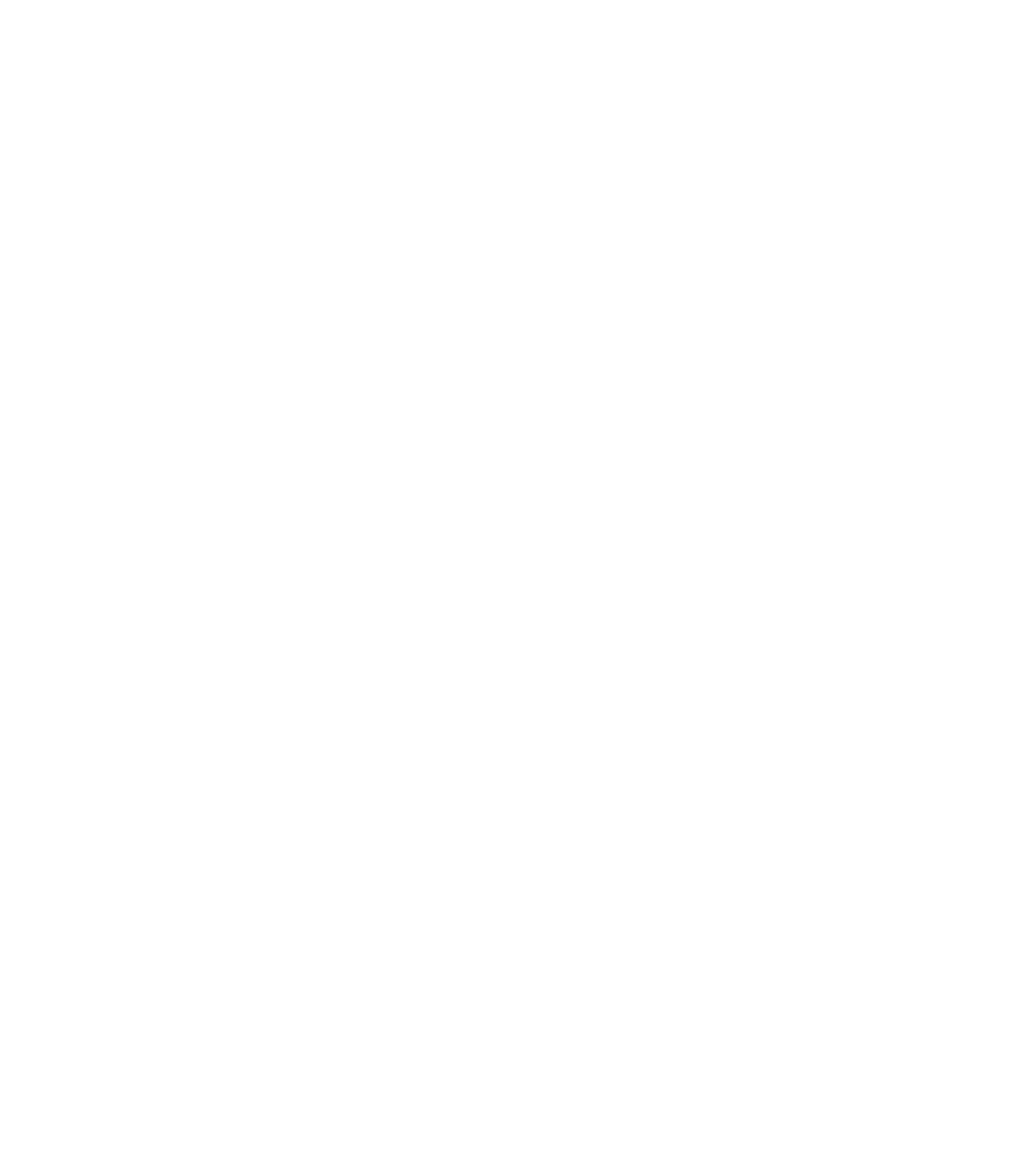
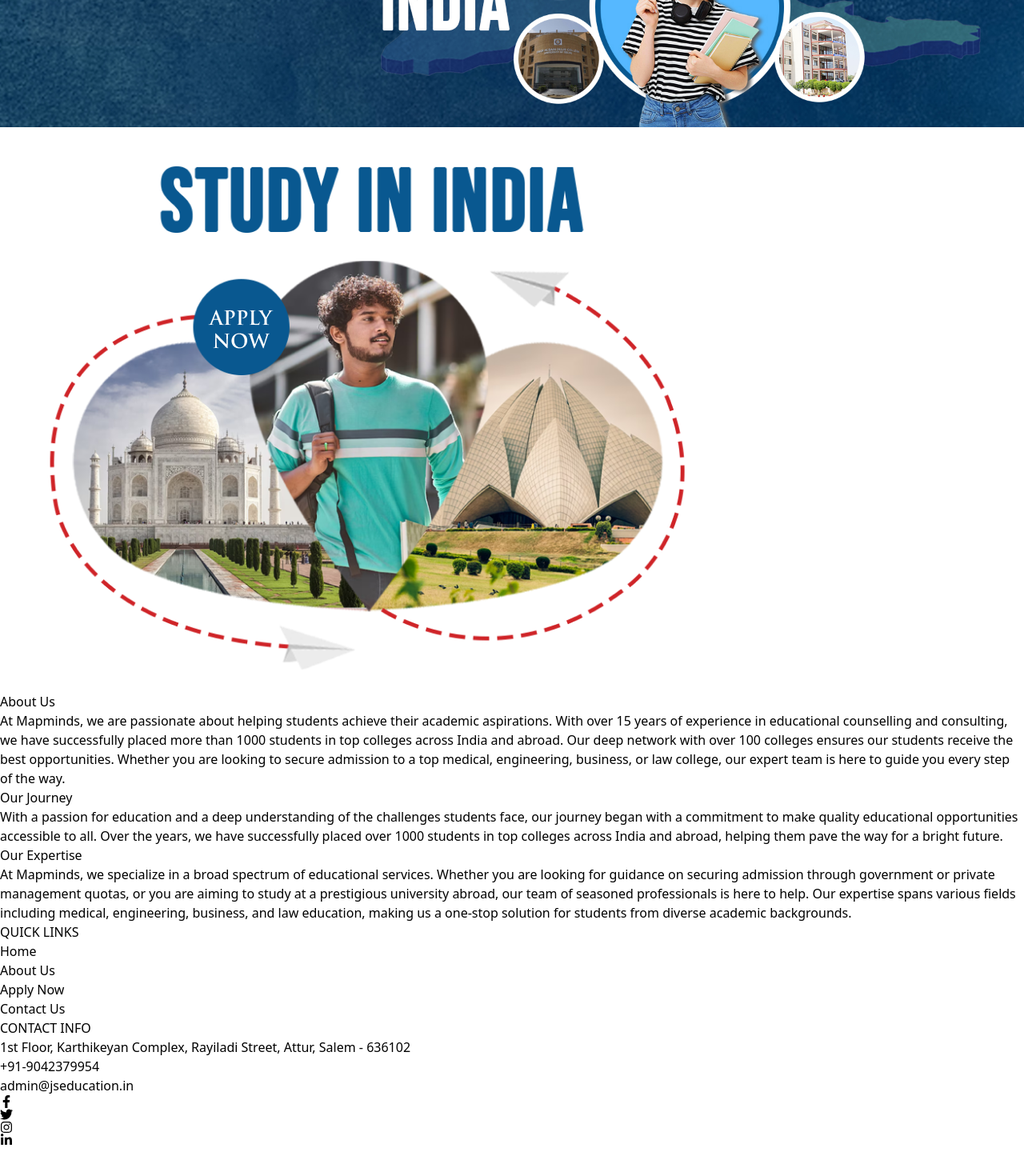
Before and after one commit to AdnanPanakkattil/College_web_project, a React (Vite) app: page /about in a window 1280 px wide. Shown: the part 1150-2620 px from the top of the page at 80% size. Before the commit the page ends 936 px from the top, so only its background shows below. Built offline with nearby package versions, Linux system fonts and the light colour scheme; grey boxes are pictures that could not be loaded.

Commit message:
about page & footer page & HOME & services page created

```diff
--- a/src/components/About.jsx
+++ b/src/components/About.jsx
@@ -1,9 +1,72 @@
-import React from 'react'
+import React from 'react';
+import AboutUs1 from '../assets/about-1.png';
+import About2 from '../assets/About.2.png';
 
 const About = () => {
   return (
-    <div>About</div>
-  )
-}
+    <>
+      <div className="w-full">
+        <img
+          src={AboutUs1}
+          alt="Mapminds Team"
+          className="w-full h-auto object-cover"
+          loading="lazy"
+        />
+      </div>
+      <section className="flex flex-col md:flex-row min-h-[50vh] md:min-h-screen bg-gray-50">
+        {/* Left Side - Image */}
+        <div className="md:w-1/2 w-full flex justify-center items-center p-4 sm:p-6">
+          <img
+            src={About2}
+            alt="About Mapminds"
+            className="w-full h-auto max-h-[600px] object-cover"
+            loading="lazy"
+          />
+        </div>
 
-export default About
+        {/* Right Side - Content */}
+        <div className="md:w-1/2 w-full p-4 sm:p-6 md:p-10 flex flex-col justify-center">
+          <div className="max-w-2xl mx-auto">
+            <h1 className="text-2xl sm:text-3xl md:text-4xl font-bold py-6 md:py-10 text-gray-800">
+              About Us
+            </h1>
+            <p className="text-base sm:text-lg text-gray-600 leading-relaxed mb-6">
+              At Mapminds, we are passionate about helping students achieve their academic
+              aspirations. With over 15 years of experience in educational counselling and
+              consulting, we have successfully placed more than 1000 students in top colleges
+              across India and abroad. Our deep network with over 100 colleges ensures our
+              students receive the best opportunities. Whether you are looking to secure admission
+              to a top medical, engineering, business, or law college, our expert team is here to
+              guide you every step of the way.
+            </p>
+
+            <h2 className="text-lg sm:text-xl md:text-2xl font-bold py-4 text-gray-800">
+              Our Journey
+            </h2>
+            <p className="text-base sm:text-lg text-gray-600 leading-relaxed mb-6">
+              With a passion for education and a deep understanding of the challenges students
+              face, our journey began with a commitment to make quality educational
+              opportunities accessible to all. Over the years, we have successfully placed over
+              1000 students in top colleges across India and abroad, helping them pave the way for
+              a bright future.
+            </p>
+
+            <h2 className="text-lg sm:text-xl md:text-2xl font-bold py-4 text-gray-800">
+              Our Expertise
+            </h2>
+            <p className="text-base sm:text-lg text-gray-600 leading-relaxed">
+              At Mapminds, we specialize in a broad spectrum of educational services. Whether
+              you are looking for guidance on securing admission through government or private
+              management quotas, or you are aiming to study at a prestigious university abroad,
+              our team of seasoned professionals is here to help. Our expertise spans various
+              fields including medical, engineering, business, and law education, making us a
+              one-stop solution for students from diverse academic backgrounds.
+            </p>
+          </div>
+        </div>
+      </section>
+    </>
+  );
+};
+
+export default About;
--- /dev/null
+++ b/src/components/Contact.jsx
@@ -0,0 +1,13 @@
+import React from 'react'
+
+const Contact = () => {
+  return (
+    <>
+        <div className="h-[600px] w-full">
+            <div className=""></div>
+        </div>
+    </>
+  )
+}
+
+export default Contact
--- a/src/components/Footer.jsx
+++ b/src/components/Footer.jsx
@@ -27,13 +27,13 @@ const Footer = () => {
                  <a href="https://facebook.com" target="_blank" rel="noopener noreferrer" aria-label="Facebook" className="hover:text-gray-300">
                    <FaFacebookF/>
                  </a>
-                 <a href="https://twitter.com" target="_blank" rel="noopener noreferrer" aria-label="Twitter" className="hover:text-gray-300">
+                 <a href=" " target="_blank" rel="noopener noreferrer" aria-label="Twitter" className="hover:text-gray-300">
                    <FaTwitter/>
                  </a>
-                 <a href="https://instagram.com" target="_blank" rel="noopener noreferrer" aria-label="Instagram" className="hover:text-gray-300">
+                 <a href=" " target="_blank" rel="noopener noreferrer" aria-label="Instagram" className="hover:text-gray-300">
                    <FaInstagram/>
                  </a>
-                 <a href="https://linkedin.com" target="_blank" rel="noopener noreferrer" aria-label="LinkedIn" className="hover:text-gray-300">
+                 <a href=" " target="_blank" rel="noopener noreferrer" aria-label="LinkedIn" className="hover:text-gray-300">
                    <FaLinkedinIn/>
                  </a>
 
--- a/src/components/Home.jsx
+++ b/src/components/Home.jsx
@@ -184,7 +184,7 @@ const Home = () => {
             Our Consultancy
           </div>
           <div className="container mx-auto px-4 sm:px-6 md:px-8 lg:px-12 xl:px-16">
-            <div className="grid grid-cols-1 sm:grid-cols-2 lg:grid-cols-4 gap-4 sm:gap-6 md:gap-8">
+            <div className=" grid grid-cols-1 sm:grid-cols-2 lg:grid-cols-4 gap-4 sm:gap-6 md:gap-8">
               <div className="bg-white h-[220px] sm:h-[260px] md:h-[280px] lg:h-[300px] rounded-lg shadow-lg p-4 sm:p-5 md:p-6 text-center transition duration-300 hover:border-2 hover:border-blue-500">
                 <BriefcaseIcon className="h-6 w-6 sm:h-7 sm:w-7 md:h-8 md:w-8 text-blue-500 mx-auto mb-2 sm:mb-3" />
                 <h2 className="text-base sm:text-lg md:text-xl font-semibold text-gray-800 mb-2 sm:mb-3 md:mb-4">
@@ -196,8 +196,7 @@ const Home = () => {
                   help them identify their <br />
                   interests, aptitudes, and <br />
                   career goals, guiding them <br />
-                  towards paths that align with <br />
-                  their aspirations.
+                  towards .
                 </p>
               </div>
               <div className="bg-white h-[220px] sm:h-[260px] md:h-[280px] lg:h-[300px] rounded-lg shadow-lg p-4 sm:p-5 md:p-6 text-center transition duration-300 hover:border-2 hover:border-blue-500">
--- a/src/components/Services.jsx
+++ b/src/components/Services.jsx
@@ -2,7 +2,31 @@ import React from 'react'
 
 const Services = () => {
   return (
-    <div>Services</div>
+    <>
+      <div className="h-[600px] w-full">
+        <div className="text-center text-3xl pt-10 font-bold">
+          Our Unique Admission Counseling Services
+        </div>
+        <p className='pt-16 pl-40'>
+          More than 2000 applicants subscribe to our premium admission counseling service every year. All the participants are served by eminent <br />
+          experts who are high profiled professional service with better experience and knowledge. We offer high-quality service and we promise to <br />
+          provide each applicant with both unbiased and comprehensive service. Specialized with one-to-one and tailored service for counseling as <br />
+          well as course guidance. We provide centralized delivery to ensure uniform quality of information to be served to each and every applicant. <br />
+          We have a highly sophisticated online system to ensure the real-time tracking of applications. We also offer offered applicants to receive <br />
+          admission offers from top-rated universities and colleges abroad.
+        </p>
+        <h2 className='pl-40 text-1xl pt-11 font-bold '>
+          Our Fine Deliverables
+        </h2>
+             <p className='pt-5 pl-40'>
+          Our expert team admission counselor helps individual applicants in the selection of the right kind of college or university as per their needs <br />
+          and demands. We offer application assistance and counseling where the admission Counselor assists the applicants in filling the <br />
+          application as well as reviewing them. We provide unique guidance for University interviews for applicants. Our expert visa counselors <br />
+          assist in processing the visa documents and conduct mock interview sessions to offer clear insights about the entire process.
+
+        </p>
+      </div>
+    </>
   )
 }
 
--- a/src/main.jsx
+++ b/src/main.jsx
@@ -7,6 +7,7 @@ import {createBrowserRouter, RouterProvider} from 'react-router-dom'
 import AboutPage from './pages/AboutPage.jsx'
 import HomePage from './pages/HomePage.jsx'
 import ServicesPage from './pages/ServicesPage.jsx'
+import ContactPage from './pages/ContactPage.jsx'
 
 
 const router = createBrowserRouter([
@@ -30,6 +31,10 @@ const router = createBrowserRouter([
         path:'/Services',
         element:<ServicesPage/>
       },
+      {
+        path:'/Contact',
+        element:<ContactPage/>
+      },
 
 
 
--- a/src/pages/AboutPage.jsx
+++ b/src/pages/AboutPage.jsx
@@ -1,12 +1,14 @@
 import React from 'react'
 import About from '../components/About'
 import Header from '../components/Header'
+import Footer from '../components/Footer'
 
 const AboutPage = () => {
   return (
     <div>
         <Header/>
         <About/>
+        <Footer/>
     </div>
   )
 }
--- /dev/null
+++ b/src/pages/ContactPage.jsx
@@ -0,0 +1,14 @@
+import React from 'react'
+import Header from '../components/Header'
+import Contact from '../components/Contact'
+
+const ContactPage = () => {
+  return (
+    <div>
+        <Header/>
+        <Contact/>
+    </div>
+  )
+}
+
+export default ContactPage
--- a/src/pages/ServicesPage.jsx
+++ b/src/pages/ServicesPage.jsx
@@ -1,12 +1,14 @@
 import React from 'react'
 import Header from '../components/Header'
 import Services from '../components/Services'
+import Footer from '../components/Footer'
 
 const ServicesPage = () => {
   return (
     <div>
       <Header/>
       <Services/>
+      <Footer/>
     </div>
   )
 }
```
Also changed, not shown: src/components/Header.jsx (+5 -5 lines), src/components/NavLinks.jsx (+20 -10 lines), src/assets/About.2.png (added), src/assets/about-1.png (added).
